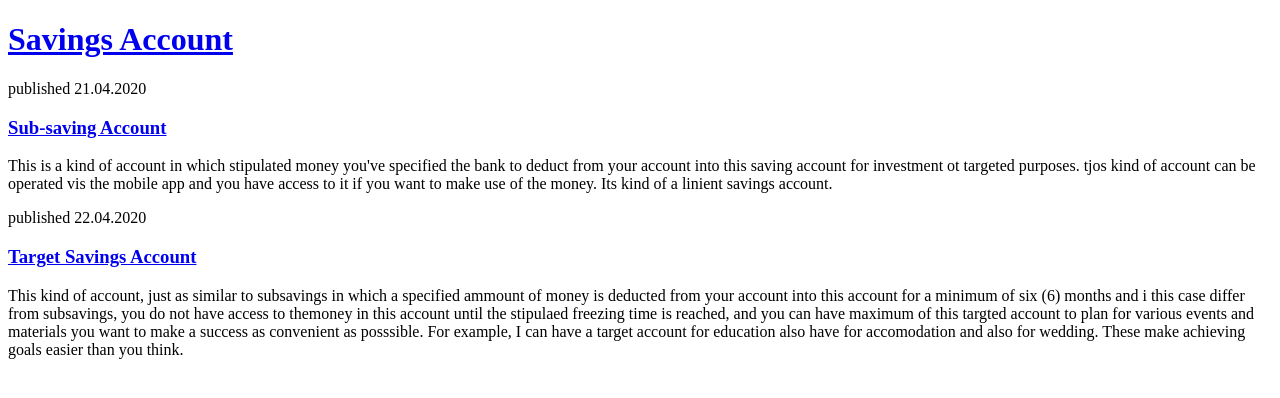
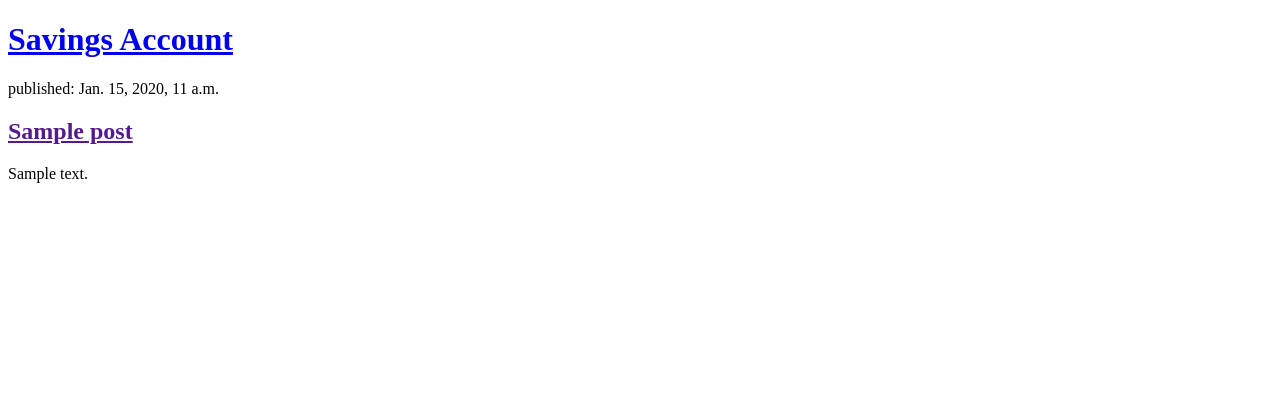
Before and after one commit to jumittz/myfirstblog, a Django app: page / in a window 1280 px wide. Shown: the top 398 px of the page. Run offline with Django 3.2, Linux system fonts and the light colour scheme; tables that the repository leaves empty hold one stand-in row (values such as "Sample post").

Commit message:
Modified templates to display posts from database.

```diff
--- a/blog/templates/blog/post_list.html
+++ b/blog/templates/blog/post_list.html
@@ -8,18 +8,13 @@
         <h1><a href="#">Savings Account</a></h1>
       </div>
 
-      <div class="">
-        <p>published 21.04.2020</p>
-        <h3><a href="#">Sub-saving Account</a></h3>
-        <p>This is a kind of account in which stipulated money you've specified the bank to deduct from your account into this saving account for investment ot targeted purposes. tjos kind of account can be operated vis the mobile app and you have access to it if you want to make use of the money. Its kind of a linient savings account.  </p>
+      {% for post in posts %}
+        <div>
+          <p>published: {{ post.published_date }}</p>
+          <h2><a href="">{{ post.title }}</a></h2>
+          <p>{{ post.text|linebreaksbr }}</p>
         </div>
-
-        <div class="">
-          <p>published 22.04.2020</p>
-          <h3><a href="#">Target Savings Account</a></h3>
-          <p>This kind of account, just as similar to subsavings in which a specified ammount of money is deducted from your account into this account for a minimum of six (6) months and i  this case differ from subsavings, you do not have access to themoney in this account until the stipulaed freezing time is reached, and you can have maximum of this targted account to plan for various events and materials you want to make a success as convenient as posssible. For example, I can have a target account for education also have for accomodation and also for wedding. These make achieving goals easier than you think. </p>
-        </div>
-
+      {% endfor %}
 
   </body>
 </html>
--- a/blog/views.py
+++ b/blog/views.py
@@ -1,5 +1,8 @@
 from django.shortcuts import render
+from django.utils import timezone
+from .models import Post
 
 # Create your views here.
 def post_list(request):
-    return render(request, 'blog/post_list.html', {})
+    posts = Post.objects.filter(published_date__lte=timezone.now()).order_by('published_date')
+    return render(request, 'blog/post_list.html', {'posts':posts})
```
